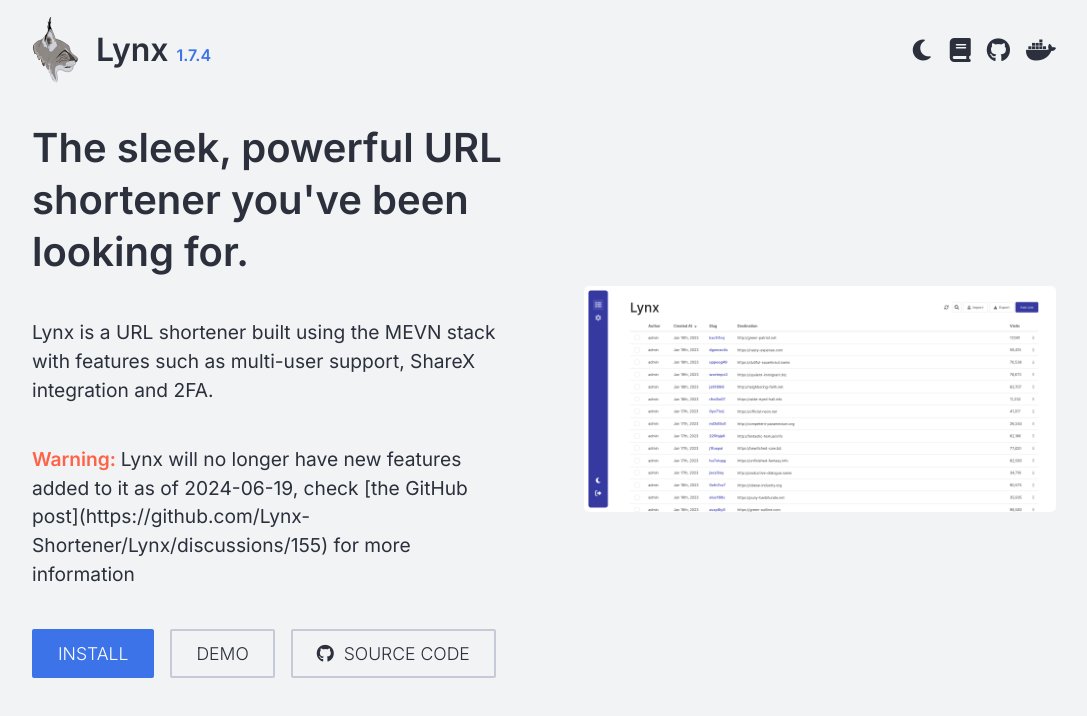
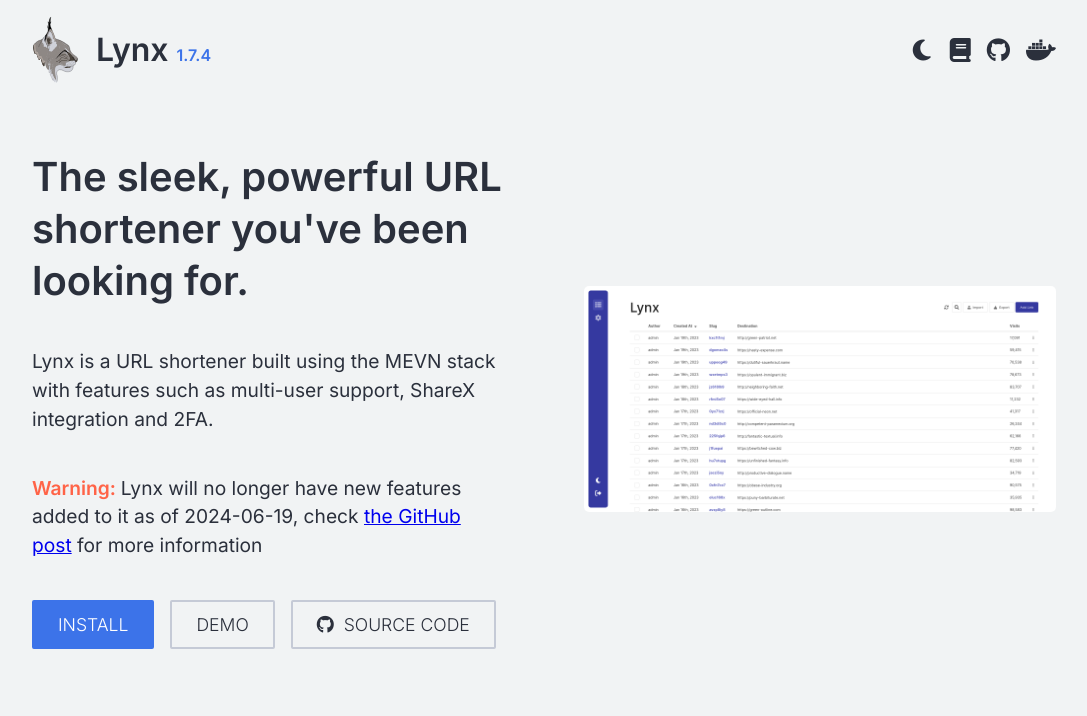
Before and after one commit to Lynx-Shortener/Landing, a plain HTML site: page src/index.html in a window 1280 px wide. Shown: the whole page, without its empty margins (96-1183 px from the left). Drawn offline with Linux system fonts and the light colour scheme.

Commit message:
Use anchor tag instead of MD 🤦

```diff
--- a/src/index.html
+++ b/src/index.html
@@ -68,7 +68,7 @@
         <div class="body">
             <h2>The sleek, powerful URL shortener you've been looking for.</h2>
             <p>Lynx is a URL shortener built using the MEVN stack with features such as multi-user support, ShareX integration and 2FA.</p>
-            <p><span style="color: tomato; font-weight: bold">Warning: </span>Lynx will no longer have new features added to it as of 2024-06-19, check [the GitHub post](https://github.com/Lynx-Shortener/Lynx/discussions/155) for more information</p>
+            <p><span style="color: tomato; font-weight: bold">Warning: </span>Lynx will no longer have new features added to it as of 2024-06-19, check <a href="https://github.com/Lynx-Shortener/Lynx/discussions/155" target="_blank" rel="noopener noreferrer">the GitHub post</a> for more information</p>
             <div class="buttons">
                 <a href="https://docs.getlynx.dev/installation" class="button installation" rel="noopener noreferrer" target="_blank">
                     <button>Install</button>
```
